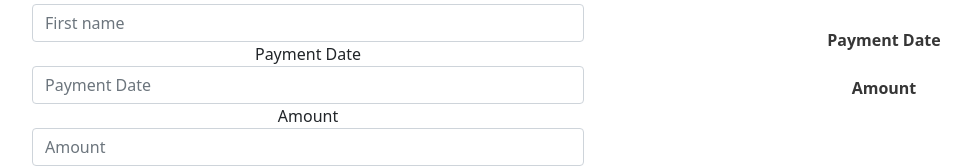
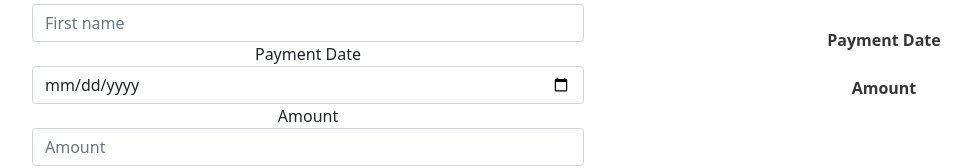
Before and after one commit to anaysoul/ng-challenge, an Angular app: page / in a window 1280 px wide. Shown: the part 130-298 px from the top of the page, without its empty margins (44-1019 px from the left). Built offline with nearby package versions, Linux system fonts and the light colour scheme.

Commit message:
adding a date picker,  formating dates for long date

```diff
--- a/src/app/app.component.css
+++ b/src/app/app.component.css
@@ -1,6 +1,3 @@
 .container {
   margin-top: 50px;
 }
-.recieved {
-  margin: 0 0 12px;
-}
--- a/src/app/app.component.html
+++ b/src/app/app.component.html
@@ -13,7 +13,7 @@
       />
       <label for="payment">Payment Date</label>
       <input
-        type="text"
+        type="date"
         class="form-control"
         placeholder="Payment Date"
         aria-label="Payment Date"
@@ -30,12 +30,12 @@
         (input)="onAmountChange(amount.value)"
       />
     </div>
-    <div class="form-group col">
+    <div class="col">
       <label for="name"><strong>Receiver Name</strong></label>
       <div>{{ inputName | titlecase }}</div>
       <br />
       <label for="name"><strong>Payment Date</strong></label>
-      <div>{{ inputDate | date }}</div>
+      <div>{{ inputDate | date: "longDate" }}</div>
       <br />
       <label for="name"><strong>Amount</strong></label>
       <div>{{ inputAmount | currency }}</div>
```
